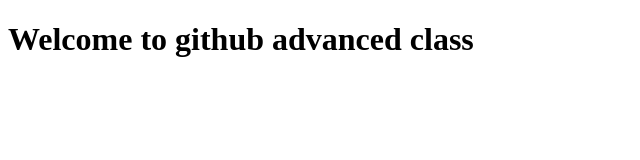
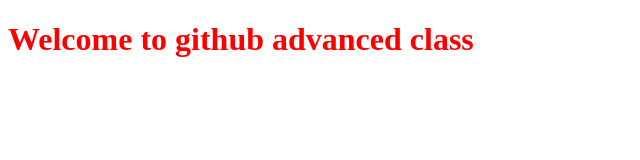
Before and after one commit to MUSKINA/First-Project, a plain HTML site: page index.html in a window 1280 px wide. Shown: the whole page, without its empty margins (0-640 px from the left). Drawn offline with Linux system fonts and the light colour scheme.

Commit message:
colur change

```diff
--- a/index.html
+++ b/index.html
@@ -6,6 +6,6 @@
     <title>Welcome to advance github class</title>
 </head>
 <body>
-    <h1>Welcome to github advanced class</h1>
+    <h1 style="color: red;"> Welcome to github advanced class</h1>
 </body>
 </html>
```
